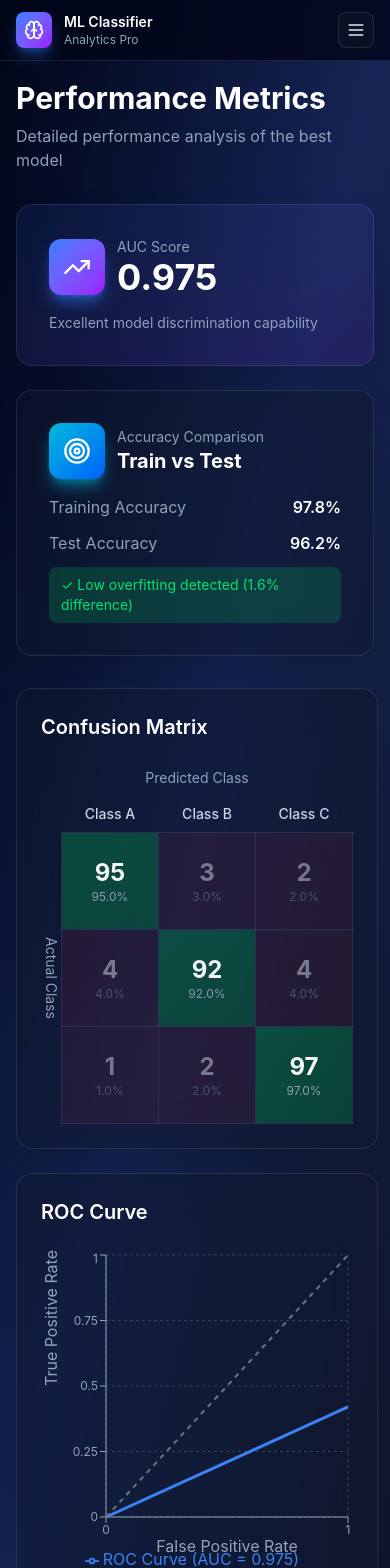
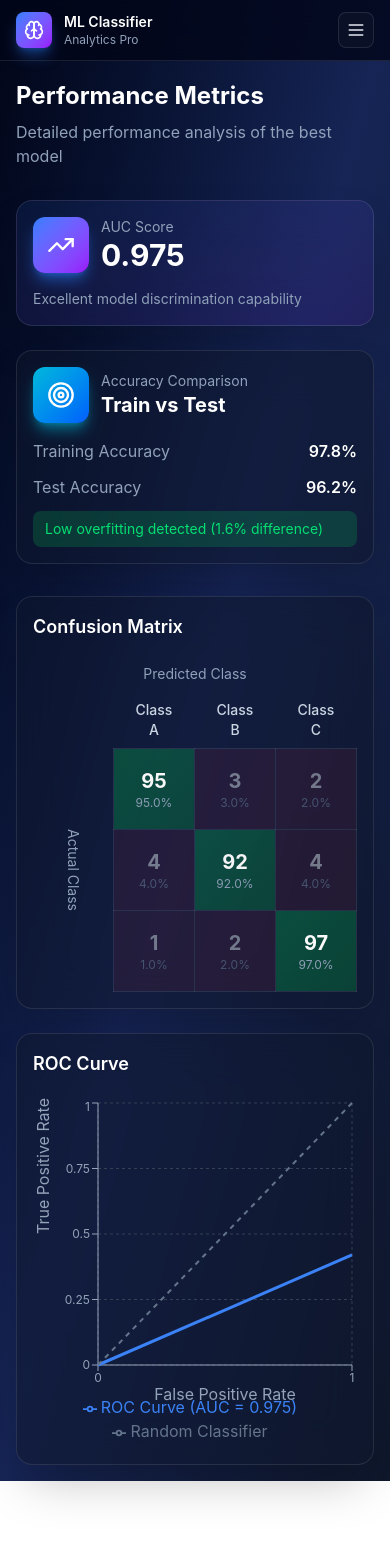
Before and after one commit to dhanvijaviya/loan-default-ml-deployment, a React (Vite) app in the folder frontend/: page /metrics in a window 390 px wide. Shown: the top 1568 px of the page. After the commit the page ends 1481 px from the top, so only its background shows below. Built offline with nearby package versions, Linux system fonts and the light colour scheme.

Commit message:
Update PerformanceMetrics.tsx

```diff
--- a/frontend/src/app/pages/PerformanceMetrics.tsx
+++ b/frontend/src/app/pages/PerformanceMetrics.tsx
@@ -1,3 +1,235 @@
+// import {
+//   LineChart,
+//   Line,
+//   XAxis,
+//   YAxis,
+//   CartesianGrid,
+//   Tooltip,
+//   Legend,
+//   ResponsiveContainer,
+// } from "recharts";
+// import { TrendingUp, Target } from "lucide-react";
+
+// // ROC Curve data
+// const rocData = [
+//   { fpr: 0, tpr: 0 },
+//   { fpr: 0.05, tpr: 0.42 },
+//   { fpr: 0.1, tpr: 0.68 },
+//   { fpr: 0.15, tpr: 0.82 },
+//   { fpr: 0.2, tpr: 0.9 },
+//   { fpr: 0.25, tpr: 0.94 },
+//   { fpr: 0.3, tpr: 0.96 },
+//   { fpr: 0.4, tpr: 0.98 },
+//   { fpr: 0.5, tpr: 0.99 },
+//   { fpr: 1, tpr: 1 },
+// ];
+
+// // Confusion Matrix data
+// const confusionMatrix = [
+//   [95, 3, 2],
+//   [4, 92, 4],
+//   [1, 2, 97],
+// ];
+
+// const classLabels = ["Class A", "Class B", "Class C"];
+
+// export function PerformanceMetrics() {
+//   return (
+//     <div className="space-y-8">
+//       {/* Header */}
+//       <div>
+//         <h1 className="text-3xl font-bold text-white">Performance Metrics</h1>
+//         <p className="mt-2 text-slate-400">
+//           Detailed performance analysis of the best model
+//         </p>
+//       </div>
+
+//       {/* Top Metrics */}
+//       <div className="grid gap-6 md:grid-cols-2">
+//         {/* AUC Score Card */}
+//         <div className="rounded-2xl border border-white/10 bg-gradient-to-br from-blue-500/10 to-purple-600/10 p-8 shadow-2xl backdrop-blur-xl">
+//           <div className="flex items-center gap-3">
+//             <div className="flex size-14 items-center justify-center rounded-xl bg-gradient-to-br from-blue-500 to-purple-600 shadow-lg shadow-blue-500/50">
+//               <TrendingUp className="size-7 text-white" />
+//             </div>
+//             <div>
+//               <p className="text-sm text-slate-400">AUC Score</p>
+//               <p className="text-4xl font-bold text-white">0.975</p>
+//             </div>
+//           </div>
+//           <p className="mt-4 text-sm text-slate-400">
+//             Excellent model discrimination capability
+//           </p>
+//         </div>
+
+//         {/* Train vs Test Accuracy */}
+//         <div className="rounded-2xl border border-white/10 bg-slate-900/50 p-8 shadow-2xl backdrop-blur-xl">
+//           <div className="flex items-center gap-3 mb-4">
+//             <div className="flex size-14 items-center justify-center rounded-xl bg-gradient-to-br from-cyan-500 to-blue-600 shadow-lg shadow-cyan-500/50">
+//               <Target className="size-7 text-white" />
+//             </div>
+//             <div>
+//               <p className="text-sm text-slate-400">Accuracy Comparison</p>
+//               <p className="text-xl font-bold text-white">Train vs Test</p>
+//             </div>
+//           </div>
+//           <div className="space-y-3">
+//             <div className="flex items-center justify-between">
+//               <span className="text-slate-400">Training Accuracy</span>
+//               <span className="font-semibold text-white">97.8%</span>
+//             </div>
+//             <div className="flex items-center justify-between">
+//               <span className="text-slate-400">Test Accuracy</span>
+//               <span className="font-semibold text-white">96.2%</span>
+//             </div>
+//             <div className="mt-2 rounded-lg bg-green-500/20 px-3 py-2">
+//               <p className="text-sm text-green-400">
+//                 ✓ Low overfitting detected (1.6% difference)
+//               </p>
+//             </div>
+//           </div>
+//         </div>
+//       </div>
+
+//       <div className="grid gap-6 lg:grid-cols-2">
+//         {/* Confusion Matrix */}
+//         <div className="rounded-2xl border border-white/10 bg-slate-900/50 p-6 shadow-2xl backdrop-blur-xl">
+//           <h2 className="mb-6 text-xl font-semibold text-white">
+//             Confusion Matrix
+//           </h2>
+//           <div className="overflow-x-auto">
+//             <div className="inline-block min-w-full">
+//               <div className="mb-2 text-center text-sm text-slate-400">
+//                 Predicted Class
+//               </div>
+//               <table className="w-full border-collapse">
+//                 <thead>
+//                   <tr>
+//                     <th className="w-24"></th>
+//                     {classLabels.map((label, i) => (
+//                       <th
+//                         key={i}
+//                         className="px-4 py-2 text-center text-sm font-medium text-slate-300"
+//                       >
+//                         {label}
+//                       </th>
+//                     ))}
+//                   </tr>
+//                 </thead>
+//                 <tbody>
+//                   {confusionMatrix.map((row, i) => (
+//                     <tr key={i}>
+//                       {i === 0 && (
+//                         <td
+//                           rowSpan={3}
+//                           className="px-2 text-center text-sm text-slate-400 [writing-mode:vertical-lr] [text-orientation:mixed]"
+//                         >
+//                           Actual Class
+//                         </td>
+//                       )}
+//                       {row.map((value, j) => {
+//                         const isCorrect = i === j;
+//                         const total = row.reduce((a, b) => a + b, 0);
+//                         const percentage = ((value / total) * 100).toFixed(1);
+//                         const intensity = value / 100;
+
+//                         return (
+//                           <td key={j} className="border border-white/10 p-0">
+//                             <div
+//                               className={`flex size-24 flex-col items-center justify-center transition-all hover:scale-105 ${
+//                                 isCorrect
+//                                   ? "bg-gradient-to-br from-green-500/30 to-green-600/30"
+//                                   : "bg-red-500/20"
+//                               }`}
+//                               style={{
+//                                 opacity: 0.4 + intensity * 0.6,
+//                               }}
+//                             >
+//                               <span className="text-2xl font-bold text-white">
+//                                 {value}
+//                               </span>
+//                               <span className="text-xs text-slate-400">
+//                                 {percentage}%
+//                               </span>
+//                             </div>
+//                           </td>
+//                         );
+//                       })}
+//                     </tr>
+//                   ))}
+//                 </tbody>
+//               </table>
+//             </div>
+//           </div>
+//         </div>
+
+//         {/* ROC Curve */}
+//         <div className="rounded-2xl border border-white/10 bg-slate-900/50 p-6 shadow-2xl backdrop-blur-xl">
+//           <h2 className="mb-6 text-xl font-semibold text-white">ROC Curve</h2>
+//           <ResponsiveContainer width="100%" height={350}>
+//             <LineChart data={rocData}>
+//               <CartesianGrid strokeDasharray="3 3" stroke="#334155" />
+//               <XAxis
+//                 dataKey="fpr"
+//                 stroke="#94a3b8"
+//                 fontSize={12}
+//                 label={{
+//                   value: "False Positive Rate",
+//                   position: "insideBottom",
+//                   offset: -5,
+//                   fill: "#94a3b8",
+//                 }}
+//               />
+//               <YAxis
+//                 stroke="#94a3b8"
+//                 fontSize={12}
+//                 label={{
+//                   value: "True Positive Rate",
+//                   angle: -90,
+//                   position: "insideLeft",
+//                   fill: "#94a3b8",
+//                 }}
+//               />
+//               <Tooltip
+//                 contentStyle={{
+//                   backgroundColor: "#1e293b",
+//                   border: "1px solid #334155",
+//                   borderRadius: "8px",
+//                   color: "#fff",
+//                 }}
+//                 formatter={(value: number) => value.toFixed(2)}
+//               />
+//               <Legend />
+//               <Line
+//                 type="monotone"
+//                 dataKey="tpr"
+//                 stroke="#3b82f6"
+//                 strokeWidth={3}
+//                 name="ROC Curve (AUC = 0.975)"
+//                 dot={false}
+//               />
+//               <Line
+//                 type="monotone"
+//                 data={[
+//                   { fpr: 0, tpr: 0 },
+//                   { fpr: 1, tpr: 1 },
+//                 ]}
+//                 dataKey="tpr"
+//                 stroke="#64748b"
+//                 strokeWidth={2}
+//                 strokeDasharray="5 5"
+//                 name="Random Classifier"
+//                 dot={false}
+//               />
+//             </LineChart>
+//           </ResponsiveContainer>
+//         </div>
+//       </div>
+//     </div>
+//   );
+// }
+
+
 import {
   LineChart,
   Line,
@@ -38,7 +270,7 @@ export function PerformanceMetrics() {
     <div className="space-y-8">
       {/* Header */}
       <div>
-        <h1 className="text-3xl font-bold text-white">Performance Metrics</h1>
+        <h1 className="text-2xl font-bold text-white sm:text-3xl">Performance Metrics</h1>
         <p className="mt-2 text-slate-400">
           Detailed performance analysis of the best model
         </p>
@@ -47,14 +279,14 @@ export function PerformanceMetrics() {
       {/* Top Metrics */}
       <div className="grid gap-6 md:grid-cols-2">
         {/* AUC Score Card */}
-        <div className="rounded-2xl border border-white/10 bg-gradient-to-br from-blue-500/10 to-purple-600/10 p-8 shadow-2xl backdrop-blur-xl">
+        <div className="rounded-2xl border border-white/10 bg-gradient-to-br from-blue-500/10 to-purple-600/10 p-4 shadow-2xl backdrop-blur-xl sm:p-8">
           <div className="flex items-center gap-3">
             <div className="flex size-14 items-center justify-center rounded-xl bg-gradient-to-br from-blue-500 to-purple-600 shadow-lg shadow-blue-500/50">
               <TrendingUp className="size-7 text-white" />
             </div>
             <div>
               <p className="text-sm text-slate-400">AUC Score</p>
-              <p className="text-4xl font-bold text-white">0.975</p>
+              <p className="text-3xl font-bold text-white sm:text-4xl">0.975</p>
             </div>
           </div>
           <p className="mt-4 text-sm text-slate-400">
@@ -63,7 +295,7 @@ export function PerformanceMetrics() {
         </div>
 
         {/* Train vs Test Accuracy */}
-        <div className="rounded-2xl border border-white/10 bg-slate-900/50 p-8 shadow-2xl backdrop-blur-xl">
+        <div className="rounded-2xl border border-white/10 bg-slate-900/50 p-4 shadow-2xl backdrop-blur-xl sm:p-8">
           <div className="flex items-center gap-3 mb-4">
             <div className="flex size-14 items-center justify-center rounded-xl bg-gradient-to-br from-cyan-500 to-blue-600 shadow-lg shadow-cyan-500/50">
               <Target className="size-7 text-white" />
@@ -84,7 +316,7 @@ export function PerformanceMetrics() {
             </div>
             <div className="mt-2 rounded-lg bg-green-500/20 px-3 py-2">
               <p className="text-sm text-green-400">
-                ✓ Low overfitting detected (1.6% difference)
+                Low overfitting detected (1.6% difference)
               </p>
             </div>
           </div>
@@ -93,8 +325,8 @@ export function PerformanceMetrics() {
 
       <div className="grid gap-6 lg:grid-cols-2">
         {/* Confusion Matrix */}
-        <div className="rounded-2xl border border-white/10 bg-slate-900/50 p-6 shadow-2xl backdrop-blur-xl">
-          <h2 className="mb-6 text-xl font-semibold text-white">
+        <div className="rounded-2xl border border-white/10 bg-slate-900/50 p-4 shadow-2xl backdrop-blur-xl sm:p-6">
+          <h2 className="mb-5 text-lg font-semibold text-white sm:mb-6 sm:text-xl">
             Confusion Matrix
           </h2>
           <div className="overflow-x-auto">
@@ -136,7 +368,7 @@ export function PerformanceMetrics() {
                         return (
                           <td key={j} className="border border-white/10 p-0">
                             <div
-                              className={`flex size-24 flex-col items-center justify-center transition-all hover:scale-105 ${
+                              className={`flex h-20 w-20 flex-col items-center justify-center transition-all hover:scale-105 sm:size-24 ${
                                 isCorrect
                                   ? "bg-gradient-to-br from-green-500/30 to-green-600/30"
                                   : "bg-red-500/20"
@@ -145,7 +377,7 @@ export function PerformanceMetrics() {
                                 opacity: 0.4 + intensity * 0.6,
                               }}
                             >
-                              <span className="text-2xl font-bold text-white">
+                              <span className="text-xl font-bold text-white sm:text-2xl">
                                 {value}
                               </span>
                               <span className="text-xs text-slate-400">
@@ -164,8 +396,8 @@ export function PerformanceMetrics() {
         </div>
 
         {/* ROC Curve */}
-        <div className="rounded-2xl border border-white/10 bg-slate-900/50 p-6 shadow-2xl backdrop-blur-xl">
-          <h2 className="mb-6 text-xl font-semibold text-white">ROC Curve</h2>
+        <div className="rounded-2xl border border-white/10 bg-slate-900/50 p-4 shadow-2xl backdrop-blur-xl sm:p-6">
+          <h2 className="mb-5 text-lg font-semibold text-white sm:mb-6 sm:text-xl">ROC Curve</h2>
           <ResponsiveContainer width="100%" height={350}>
             <LineChart data={rocData}>
               <CartesianGrid strokeDasharray="3 3" stroke="#334155" />
```
